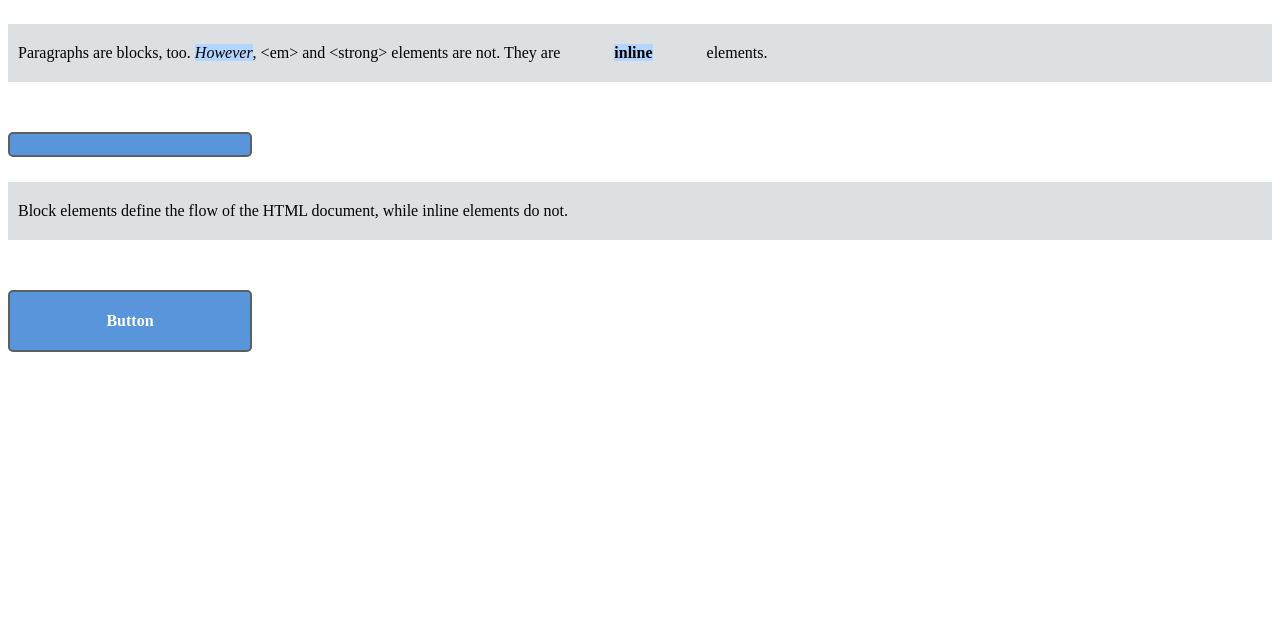
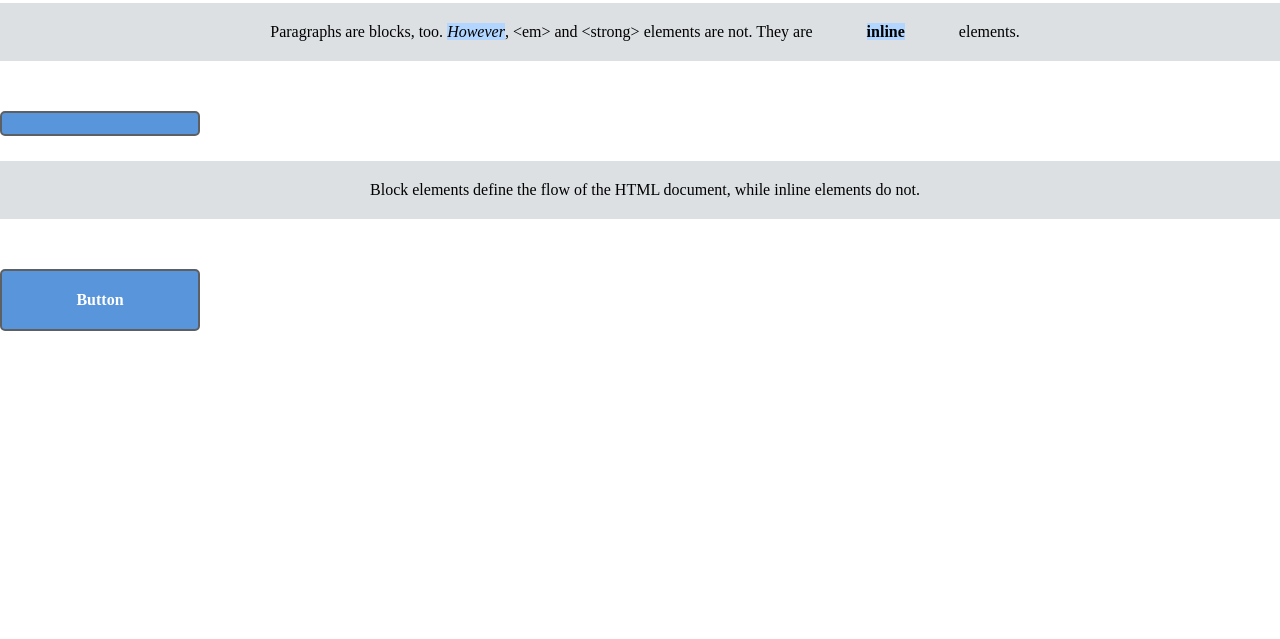
Before and after one commit to saltywoodchucksk8r/css-practice, a plain HTML site: page box-model/boxes.html in a window 1280 px wide. Shown: the part 161-800 px from the top of the page. Drawn offline with Linux system fonts and the light colour scheme.

Commit message:
Fixed a little something

```diff
--- a/box-model/box-styles.css
+++ b/box-model/box-styles.css
@@ -1,3 +1,8 @@
+* {
+  margin: 0;
+  padding: 0;
+  box-sizing: border-box;
+}
 h1,
 p {
   background-color: #DDE0E3;
@@ -48,7 +53,9 @@ div {
   text-align: center;
   border: 2px solid #5D6063;
   border-radius: 5px;
+  width: 200px;
+  box-sizing: border-box;
 }
-div {
-  width: 200px;
+body{
+  text-align: center;
 }
```
